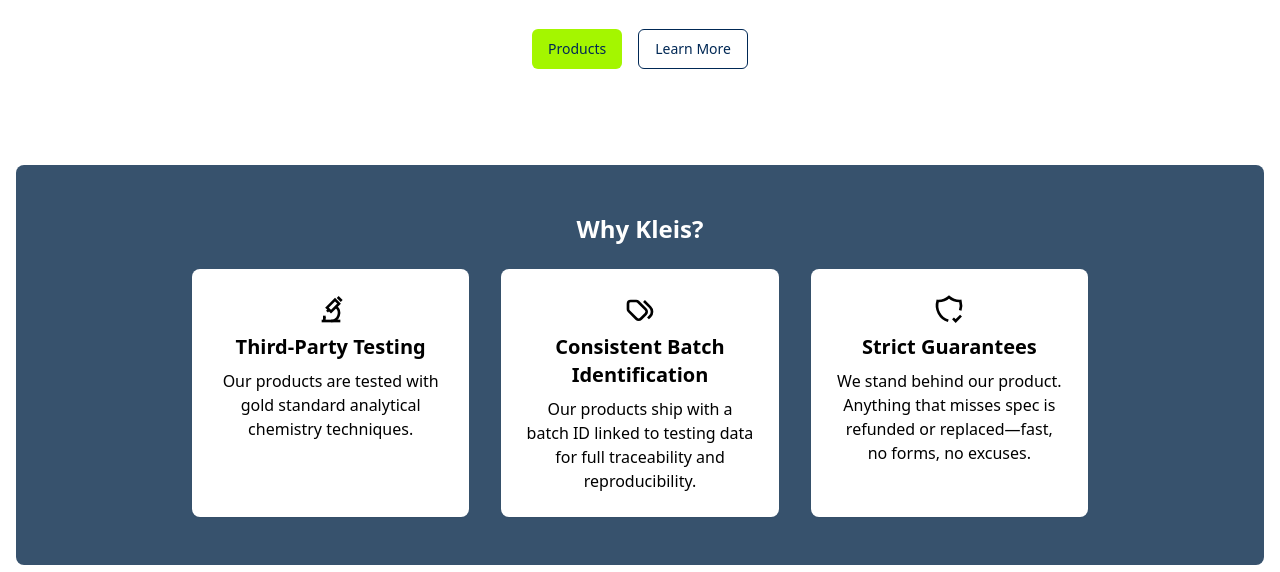
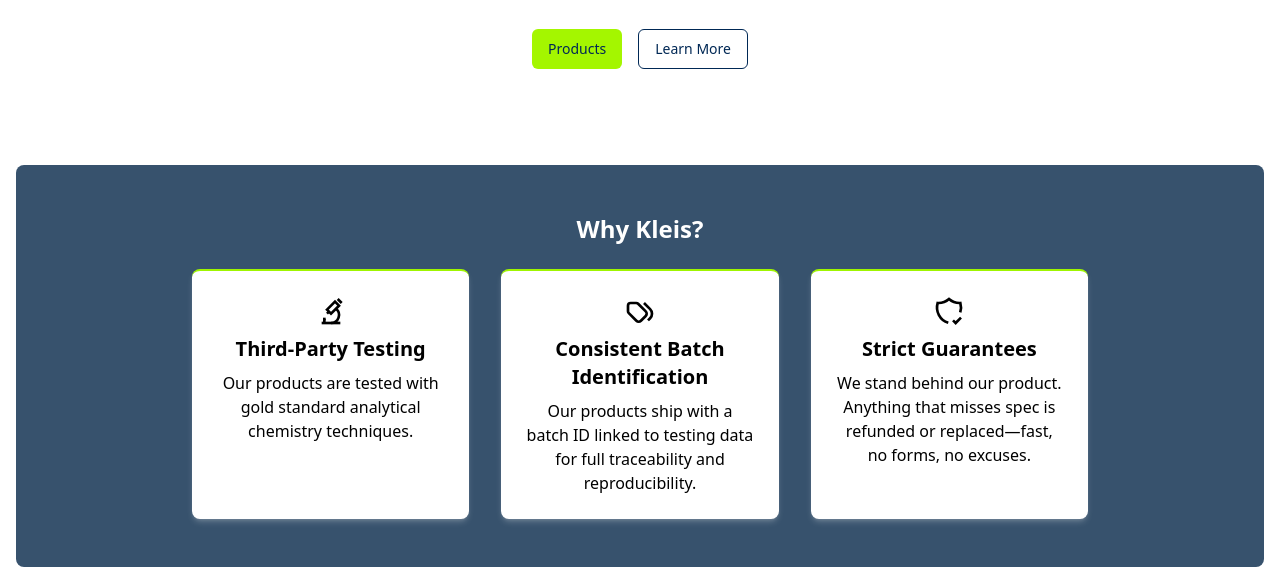
Before and after one commit to moradology/kleis, an Astro site in the folder frontend/: page / in a window 1280 px wide. Shown: the part 228-800 px from the top of the page. Built offline with nearby package versions, Linux system fonts and the light colour scheme; Astro itself is replaced by a stand-in of ours; no server answers.

Commit message:
Finalize value proposition cards

```diff
--- a/frontend/src/pages/index.astro
+++ b/frontend/src/pages/index.astro
@@ -22,24 +22,21 @@
     <div class="max-w-4xl mx-auto">
       <h2 class="text-2xl font-bold mb-6 text-center">Why Kleis?</h2>
       <div class="grid md:grid-cols-3 gap-8">
-        {/* Card 1: Testing */}
-        <div class="bg-background p-6 rounded-lg shadow-sm text-center">
+        <div class="bg-background p-6 rounded-lg shadow-card-visible text-center border-t-2 border-accent">
           <svg xmlns="http://www.w3.org/2000/svg" class="h-8 w-8 mx-auto mb-2 text-primary" fill="none" viewBox="0 0 24 24" stroke="currentColor" stroke-width="2">
             <path stroke="none" d="M0 0h24v24H0z" fill="none"/><path d="M5 21h14" /><path d="M6 18h2" /><path d="M7 18v3" /><path d="M9 11l3 3l6 -6l-3 -3z" /><path d="M10.5 12.5l-1.5 1.5" /><path d="M17 3l3 3" /><path d="M12 21a6 6 0 0 0 3.715 -10.712" />
           </svg>
           <h3 class="text-xl font-semibold mb-2">Third-Party Testing</h3>
           <p class="text-muted-foreground">Our products are tested with gold standard analytical chemistry techniques.</p>
         </div>
-        {/* Card 2: Traceability */}
-        <div class="bg-background p-6 rounded-lg shadow-sm text-center">
+        <div class="bg-background p-6 rounded-lg shadow-card-visible text-center border-t-2 border-accent">
           <svg xmlns="http://www.w3.org/2000/svg" class="h-8 w-8 mx-auto mb-2 text-primary" fill="none" viewBox="0 0 24 24" stroke="currentColor" stroke-width="2">
             <path stroke="none" d="M0 0h24v24H0z" fill="none"/><path d="M3 8v4.172a2 2 0 0 0 .586 1.414l5.71 5.71a2.41 2.41 0 0 0 3.408 0l3.592 -3.592a2.41 2.41 0 0 0 0 -3.408l-5.71 -5.71a2 2 0 0 0 -1.414 -.586h-4.172a2 2 0 0 0 -2 2z" /><path d="M18 19l1.592 -1.592a4.82 4.82 0 0 0 0 -6.816l-4.592 -4.592" /><path d="M7 10h-.01" />
           </svg>
           <h3 class="text-xl font-semibold mb-2">Consistent Batch Identification</h3>
           <p class="text-muted-foreground">Our products ship with a batch ID linked to testing data for full traceability and reproducibility.</p>
         </div>
-        {/* Card 3: Guarantees */}
-        <div class="bg-background p-6 rounded-lg shadow-sm text-center">
+        <div class="bg-background p-6 rounded-lg shadow-card-visible text-center border-t-2 border-accent">
           <svg xmlns="http://www.w3.org/2000/svg" class="h-8 w-8 mx-auto mb-2 text-primary" fill="none" viewBox="0 0 24 24" stroke="currentColor" stroke-width="2">
             <path stroke="none" d="M0 0h24v24H0z" fill="none"/><path d="M11.46 20.846a12 12 0 0 1 -7.96 -14.846a12 12 0 0 0 8.5 -3a12 12 0 0 0 8.5 3a12 12 0 0 1 -.09 7.06" /><path d="M15 19l2 2l4 -4" />
           </svg>
--- a/frontend/tailwind.config.js
+++ b/frontend/tailwind.config.js
@@ -54,6 +54,10 @@
         blue: "#364F6B",
         error: "#FF4D4F",
       },
+      // Add boxShadow extension
+      boxShadow: {
+        'card-visible': '0 4px 6px -1px rgba(255, 255, 255, 0.2), 0 2px 4px -2px rgba(255, 255, 255, 0.2)',
+      },
       borderRadius: {
         lg: "var(--radius)",
         md: "calc(var(--radius) - 2px)",
```
